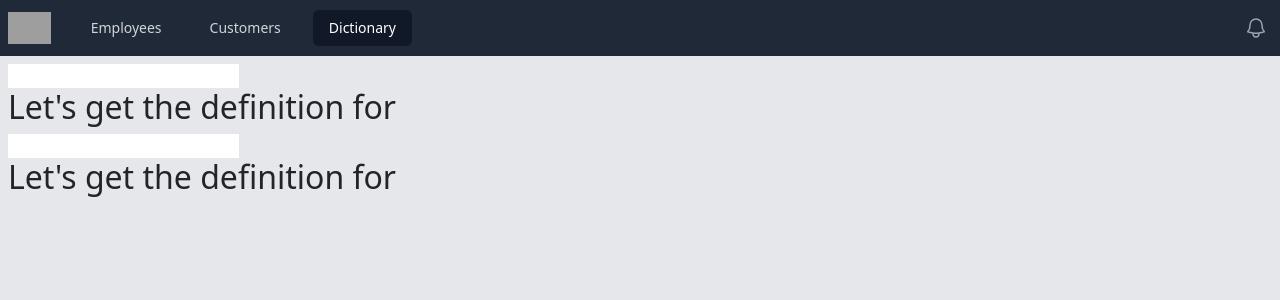
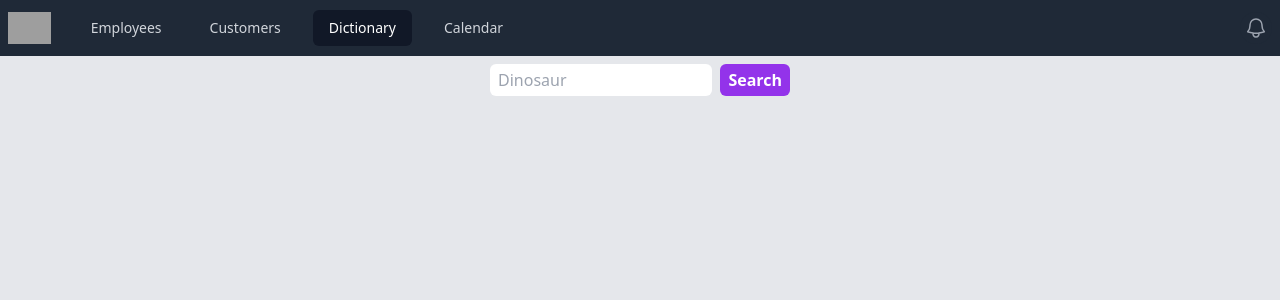
Before and after one commit to dscarv27/react-full-course, a React (Create React App) app: page /dictionary in a window 1280 px wide. Shown: the top 300 px of the page. Built offline with nearby package versions, Linux system fonts and the light colour scheme; grey boxes are pictures that could not be loaded.

Commit message:
create routes and style the dictionary

```diff
--- a/src/App.js
+++ b/src/App.js
@@ -1,13 +1,16 @@
 import './App.css';
 
 import Header from './components/Header';
+import NotFound from './components/NotFound';
 import Employees from './pages/Employees';
 import Customers from './pages/Customers';
-import Dictionary from './components/Dictionary';
+import Definition from './pages/Definition';
+import Dictionary from './pages/Dictionary';
+
 
 import { BrowserRouter, Routes, Route } from 'react-router-dom';
 
-function App() {
+function App(){
 
   return (
     <BrowserRouter>
@@ -15,7 +18,13 @@
           <Routes>
             <Route path='/employees' element={<Employees />} />
             <Route path='/dictionary' element={<Dictionary />} />
+            <Route
+              path='/dictionary/:search'
+              element={<Definition />}
+            />
             <Route path='/customers' element={<Customers />} />
+            <Route path="/404" element={<NotFound />} />
+            <Route path="*" element={<NotFound />} />
           </Routes>
       </Header>
     </BrowserRouter>
--- a/src/components/AddEmployee.js
+++ b/src/components/AddEmployee.js
@@ -1,7 +1,7 @@
 import { useState } from 'react';
 import Modal from 'react-bootstrap/Modal';
 
-function AddEmployee(props) {
+function AddEmployee(props){
   const [name, setName] = useState('');
   const [role, setRole] = useState('');
   const [img, setImg] = useState('');
--- /dev/null
+++ b/src/components/DefinitionSearch.js
@@ -0,0 +1,26 @@
+import { useState, useEffect } from "react";
+import { useNavigate } from "react-router-dom";
+
+export default function DefinitionSearch() {
+  const [word, setWord] = useState('');
+  const navigate = useNavigate();
+
+  return (
+    <form
+      className="flex space-between space-x-2 max-w-[300px]"
+      onSubmit={() => {
+        navigate('/dictionary/ ' + word)
+      }}
+    >
+      <input
+        className="shrink min-w-0 px-2 py-1 rounded"
+        placeholder="Dinosaur"
+        type="text"
+        onChange={(e) => {
+          setWord(e.target.value);
+        }}
+      />
+      <button className="bg-purple-600 hover:bg-purple-700 text-white font-bold py-1 px-2 rounded">Search</button>
+    </form>
+  );
+}
--- a/src/components/Dictionary.js
+++ /dev/null
@@ -1,33 +0,0 @@
-import { useState, useEffect } from "react";
-
-export default function Dictionary() {
-  const [word, setWord] = useState('');
-  const [word2, setWord2] = useState('');
-
-  useEffect(() => {
-    console.log('State Updated ', word);
-  }, [word]);
-
-  useEffect(() => {
-    console.log('State Updated ', word2);
-  }, [word2]);
-
-  return (
-    <>
-      <input
-        type="text"
-        onChange={(e) => {
-        setWord(e.target.value);
-        }}
-      />
-      <h2>Let's get the definition for {word}</h2>
-      <input
-        type="text"
-        onChange={(e) => {
-        setWord2(e.target.value);
-        }}
-      />
-      <h2>Let's get the definition for {word2}</h2>
-    </>
-  )
-}
--- a/src/components/EditEmployee.js
+++ b/src/components/EditEmployee.js
@@ -1,7 +1,7 @@
 import { useState } from 'react';
 import Modal from 'react-bootstrap/Modal';
 
-function EditEmployee(props) {
+function EditEmployee(props){
   const [name, setName] = useState(props.name);
   const [role, setRole] = useState(props.role);
 
--- a/src/components/Employee.js
+++ b/src/components/Employee.js
@@ -1,6 +1,6 @@
 import EditEmployee from "./EditEmployee";
 
-function Employee(props) {
+function Employee(props){
   return (
     <div className="min-w-[350px] max-w-[350] m-2 py-8 px-8 max-w-sm bg-white rounded-xl shadow-lg space-y-2 sm:py-4 sm:flex sm:items-center sm:space-y-0 sm:space-x-6">
       <img
--- a/src/components/Header.js
+++ b/src/components/Header.js
@@ -15,13 +15,14 @@
   { name: 'Employees', href: '/Employees' },
   { name: 'Customers', href: '/Customers' },
   { name: 'Dictionary', href: '/Dictionary' },
+  { name: 'Calendar', href: '/Calendar' },
 ]
 
-function classNames(...classes) {
+function classNames(...classes){
   return classes.filter(Boolean).join(' ')
 }
 
-export default function Header(props) {
+export default function Header(props){
   return (
     <>
       <Disclosure as="nav" className="bg-gray-800">
@@ -89,10 +90,10 @@
                     key={item.name}
                     to={item.href}
                     className={({isActive}) => {
-                      return 'block rounded-md px-3 py-2 text-base font-medium no-underline' +
+                      return 'block rounded-md px-3 py-2 text-base font-medium no-underline ' +
                       (!isActive
-                        ? 'no-underline text-gray-300 hover:bg-gray-700 hover:text-white'
-                        : 'no-underline bg-gray-900 text-white'
+                        ? ' no-underline text-gray-300 hover:bg-gray-700 hover:text-white'
+                        : ' no-underline bg-gray-900 text-white'
                       );
                     }}
                   >
@@ -105,7 +106,7 @@
         )}
       </Disclosure>
       <div className="bg-gray-200">
-        <div className="max-w-7xl mx-auto bg-gray-200 min-h-screen px-2 py-2">
+        <div className="max-w-7xl mx-auto bg-gray-200 min-h-screen px-3 py-2">
           {props.children}
         </div>
       </div>
--- /dev/null
+++ b/src/components/NotFound.js
@@ -0,0 +1,3 @@
+export default function notFound(){
+  return <p>The page you are looking for was not found</p>
+}
--- a/src/pages/Customers.js
+++ b/src/pages/Customers.js
@@ -1,3 +1,3 @@
-export default function Custumers() {
+export default function Custumers(){
   return <h1>Hello World</h1>
 }
--- /dev/null
+++ b/src/pages/Definition.js
@@ -0,0 +1,86 @@
+import { useState, useEffect } from "react";
+import { useParams, useNavigate, Link } from 'react-router-dom';
+import { v4 as uuidv4 } from 'uuid';
+import NotFound from "../components/NotFound";
+import DefinitionSearch from "../components/DefinitionSearch";
+
+export default function Definition(){
+  const [word, setWord] = useState([]);
+  const [notFound, setNotFound] = useState(false);
+  const [error, setError] = useState(false);
+
+  let { search } = useParams();
+  const navigate = useNavigate();
+
+  useEffect(() => {
+    // const url = 'https://dajiohfauihfaoncaiuvbnaoinapifnavmajohfa.com';
+    // const url = 'https://httpstat.us/501';
+    const url = `https://api.dictionaryapi.dev/api/v2/entries/en/${search}`
+
+    fetch(url)
+      .then((response) => {
+        // console.log(response.status);
+        if (response.status === 404){
+          setNotFound(true);
+        } else if(response.status === 401){
+          navigate('/login');
+        } else if(response.status === 500){
+          setError(true);
+        }
+
+        if(!response.ok){
+          setError(true);
+
+          throw new Error('Something went wrong');
+        }
+
+        return response.json();
+      })
+      .then((data) => {
+        if (data && data.length > 0 && data[0].meanings){
+          setWord(data[0].meanings);
+        }
+      })
+      .catch((e) => {
+        console.log(e.message);
+      });
+  },[]);
+
+  if (notFound === true){
+    return (
+      <>
+        <NotFound />
+        <Link to='/dictionary'>Search another</Link>
+      </>
+    );
+  }
+
+  if (error === true){
+    return (
+      <>
+        <p>Something went wrong, try again!</p>
+        <Link to='/dictionary'>Search another</Link>
+      </>
+    );
+  }
+
+  return (
+    <>
+      {word
+        ? <>
+          <h1>Here is a definition:</h1>
+          {word.map((meaning) => {
+            return (
+              <p key={uuidv4()}>
+                {meaning.partOfSpeech + ': '}
+                {meaning.definitions[0].definition}
+              </p>
+            );
+          })}
+          <p>Search Again:</p>
+          <DefinitionSearch />
+          </>
+        : null}
+    </>
+  );
+}
--- /dev/null
+++ b/src/pages/Dictionary.js
@@ -0,0 +1,9 @@
+import DefinitionSearch from "../components/DefinitionSearch";
+
+export default function Dictionary(){
+  return (
+    <div className="flex justify-center">
+      <DefinitionSearch />
+    </div>
+  )
+}
```
Also changed, not shown: src/pages/Employees.js (+4 -4 lines).
